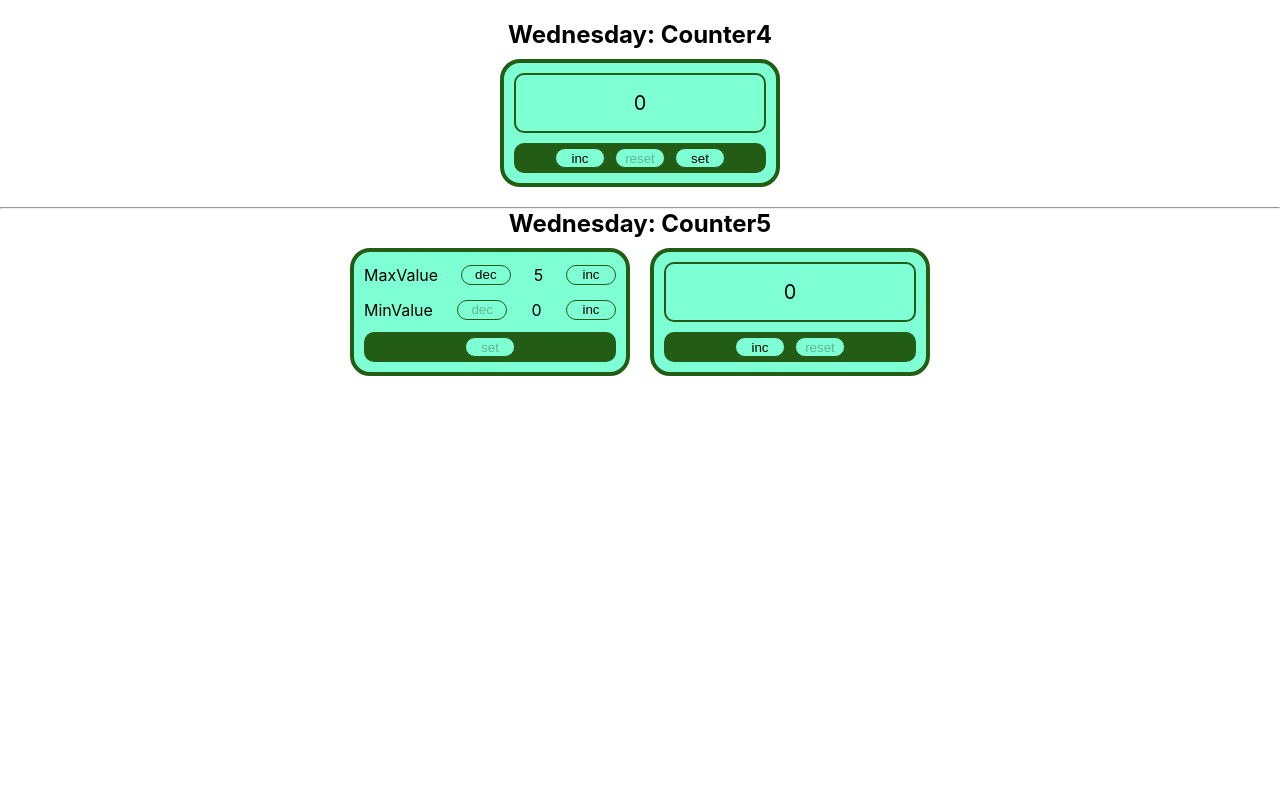
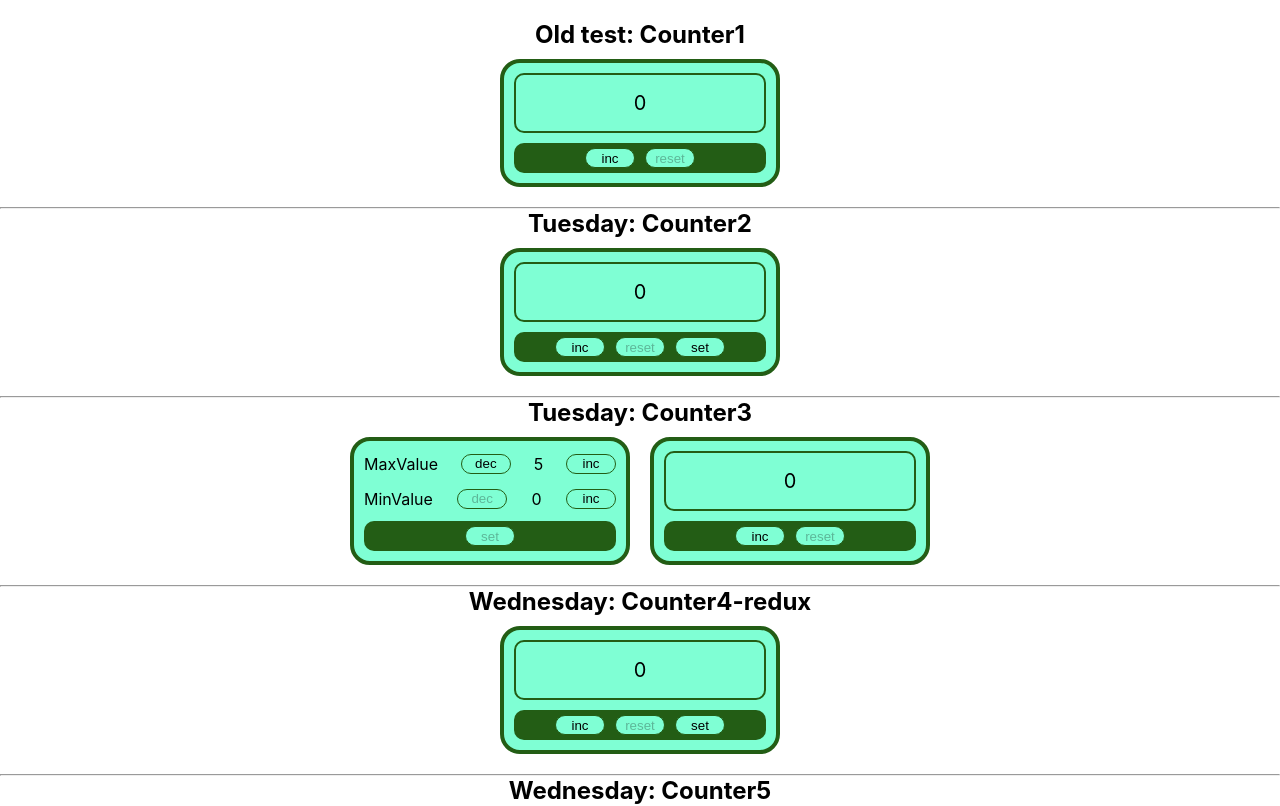
Before and after one commit to mabar84/counter, a React (Create React App) app: page / in a window 1280 px wide. Shown: the top 806 px of the page. Built offline with nearby package versions, Linux system fonts and the light colour scheme.

Commit message:
Counter4 with redux finished

```diff
--- a/src/App.tsx
+++ b/src/App.tsx
@@ -10,9 +10,9 @@ const App = () => {
 
     return (
         <div className="App">
-            {/*<Counter1/>*/}
-            {/*<Counter2/>*/}
-            {/*<Counter3/>*/}
+            <Counter1/>
+            <Counter2/>
+            <Counter3/>
             <Counter4/>
             <Counter5/>
             {/*<LocalStoragePractic/>*/}
--- a/src/components/counters/Counter4-redux.tsx
+++ b/src/components/counters/Counter4-redux.tsx
@@ -1,54 +1,62 @@
-import React, {useEffect, useState} from 'react';
+import React, {useEffect} from 'react';
 import {Button} from '../buttons/Button';
 import {Wrapper} from '../wrappers/Wrapper';
 import {ToSetValue} from '../to-set-value/ToSetValue';
 import Screen from '../screen/Screen';
+import {useDispatch, useSelector} from 'react-redux';
+import {AppRootStateType} from '../../state/store';
+import {
+    setErrorAC,
+    setErrorMinMaxAC,
+    setHideSetAC,
+    setMaxValueAC,
+    setMinValueAC,
+    setValueAC
+} from '../../state/couner4-reducer';
 
 export const Counter4 = () => {
 
-    const [minValue, setMinValue] = useState(0)
-    const [maxValue, setMaxValue] = useState(5)
-    const [value, setValue] = useState(minValue)
-    const [error, setError] = useState(false)
-    const [errorMinMax, setErrorMinMax] = useState(false)
+    const dispatch = useDispatch()
 
-    const [hideSet, setHideSet] = useState(true)
-
+    let minValue = useSelector<AppRootStateType, number>(state => state.counter4.minValue)
+    let maxValue = useSelector<AppRootStateType, number>(state => state.counter4.maxValue)
+    let value = useSelector<AppRootStateType, number>(state => state.counter4.value)
+    let error = useSelector<AppRootStateType, boolean>(state => state.counter4.error)
+    let errorMinMax = useSelector<AppRootStateType, boolean>(state => state.counter4.errorMinMax)
+    let hideSet = useSelector<AppRootStateType, boolean>(state => state.counter4.hideSet)
 
     useEffect(() => {
-        const minValue = localStorage.getItem('minValue')
-        const maxValue = localStorage.getItem('maxValue')
-
-        minValue && setMinValue(JSON.parse(minValue))
-        maxValue && setMaxValue(JSON.parse(maxValue))
-        minValue && setValue(JSON.parse(minValue))
-
+        dispatch(setValueAC(minValue))
+        const minValueLS = localStorage.getItem('minValue')
+        const maxValueLS = localStorage.getItem('maxValue')
+        minValueLS && dispatch(setMinValueAC(JSON.parse(minValueLS)))
+        maxValueLS && dispatch(setMaxValueAC(JSON.parse(maxValueLS)))
+        minValueLS && dispatch(setValueAC(JSON.parse(minValueLS)))
     }, [])
 
     useEffect(() => {
-        setError(value >= maxValue)
-        setErrorMinMax(minValue === maxValue)
+        dispatch(setErrorAC(value >= maxValue))
+        dispatch(setErrorMinMaxAC(minValue === maxValue))
     }, [value, minValue, maxValue])
 
     const increment = () => {
-        value < maxValue && setValue((value) => value + 1)
+        value < maxValue && dispatch(setValueAC(value + 1))
     }
 
-    const reset = () => {
-        setValue(minValue)
-    }
+    const reset = () => dispatch(setValueAC(minValue))
+
     const switchSettings = () => {
-        setHideSet(!hideSet)
-        setValue(minValue)
+        dispatch(setHideSetAC(!hideSet))
+        dispatch(setValueAC(minValue))
     }
     const saveSettings = () => {
-        setHideSet(!hideSet)
+        dispatch(setHideSetAC(!hideSet))
+        dispatch(setValueAC(minValue))
         localStorage.setItem('minValue', JSON.stringify(minValue))
         localStorage.setItem('maxValue', JSON.stringify(maxValue))
-        setValue(minValue)
     }
     return <>
-        <h2>Wednesday: Counter4</h2>
+        <h2>Wednesday: Counter4-redux</h2>
         {hideSet ?
             <div className={`counter ${error ? 'limit' : ''}`}>
                 <Screen>
@@ -63,10 +71,8 @@ export const Counter4 = () => {
                 </Wrapper>
             </div>
             : <div className={`counter ${errorMinMax ? 'limit' : ''}`}>
-                <ToSetValue minValue={minValue} maxValue={maxValue} title={'MaxValue'} value={maxValue}
-                            setValue={setMaxValue}/>
-                <ToSetValue minValue={minValue} maxValue={maxValue} title={'MinValue'} value={minValue}
-                            setValue={setMinValue}/>
+                <ToSetValue minValue={minValue} maxValue={maxValue} title={'MaxValue'} value={maxValue}/>
+                <ToSetValue minValue={minValue} maxValue={maxValue} title={'MinValue'} value={minValue}/>
                 <Wrapper>
                     <Button disabled={errorMinMax} onClick={saveSettings} name={'set'}/>
                 </Wrapper>
--- a/src/components/to-set-value/ToSetValue.tsx
+++ b/src/components/to-set-value/ToSetValue.tsx
@@ -1,23 +1,35 @@
 import React from 'react';
 import {Button} from '../buttons/Button';
+import {useDispatch} from 'react-redux';
+import {setMaxValueAC, setMinValueAC} from '../../state/couner4-reducer';
 
 type ToSetValuePropsType = {
     value: number
     minValue: number
     maxValue: number
     title: string
-    setValue: (value: number) => void
+    setValue?: (value: number) => void
 }
 
 export const ToSetValue: React.FC<ToSetValuePropsType> = (props) => {
 
     const {title, minValue, maxValue, value} = props
+    const dispatch = useDispatch()
 
     const dec = () => {
-        props.setValue(value - 1)
+        console.log('dec', value)
+        title === 'MinValue'
+            ? dispatch(setMinValueAC(value - 1))
+            : dispatch(setMaxValueAC(value - 1))
+
+        props.setValue && props.setValue(value - 1)
     }
     const inc = () => {
-        props.setValue(value + 1)
+        title === 'MinValue'
+            ? dispatch(setMinValueAC(value + 1))
+            : dispatch(setMaxValueAC(value + 1))
+
+        props.setValue && props.setValue(value + 1)
     }
     return (
         <div className={'toSetValue'}>
--- a/src/index.tsx
+++ b/src/index.tsx
@@ -4,8 +4,13 @@ import './index.css';
 import App from './App';
 import reportWebVitals from './reportWebVitals';
 import {createRoot} from 'react-dom/client';
+import {Provider} from 'react-redux';
+import {store} from './state/store';
 
 const root = createRoot(document.getElementById('root') as HTMLElement);
-root.render(<App/>);
-
+root.render(
+    <Provider store={store}>
+        <App/>
+    </Provider>
+);
 reportWebVitals();
--- /dev/null
+++ b/src/state/couner4-reducer.ts
@@ -0,0 +1,57 @@
+const initialState: StateType = {
+    minValue: 0,
+    maxValue: 5,
+    value: 0,
+    error: false,
+    errorMinMax: false,
+    hideSet: true
+}
+
+export const counter4Reducer = (state: StateType = initialState, action: ActionsType) => {
+    switch (action.type) {
+        case 'SET-MIN-VALUE': {
+            return {...state, minValue: action.value}
+        }
+        case 'SET-MAX-VALUE': {
+            return {...state, maxValue: action.value}
+        }
+        case 'SET-VALUE': {
+            return {...state, value: action.value}
+        }
+        case 'SET-ERROR': {
+            return {...state, error: action.value}
+        }
+        case 'SET-ERROR-MIN-MAX': {
+            return {...state, errorMinMax: action.value}
+        }
+        case 'SET-HIDE-SET': {
+            return {...state, hideSet: action.value}
+        }
+        default:
+            return state
+    }
+}
+
+export type StateType = {
+    minValue: number
+    maxValue: number
+    value: number
+    error: boolean
+    errorMinMax: boolean
+    hideSet: boolean
+}
+
+type ActionsType =
+    | ReturnType<typeof setMinValueAC>
+    | ReturnType<typeof setMaxValueAC>
+    | ReturnType<typeof setValueAC>
+    | ReturnType<typeof setErrorAC>
+    | ReturnType<typeof setErrorMinMaxAC>
+    | ReturnType<typeof setHideSetAC>
+
+export const setMinValueAC = (value: number) => ({type: 'SET-MIN-VALUE' as const, value})
+export const setMaxValueAC = (value: number) => ({type: 'SET-MAX-VALUE' as const, value})
+export const setValueAC = (value: number) => ({type: 'SET-VALUE' as const, value})
+export const setErrorAC = (value: boolean) => ({type: 'SET-ERROR' as const, value})
+export const setErrorMinMaxAC = (value: boolean) => ({type: 'SET-ERROR-MIN-MAX' as const, value})
+export const setHideSetAC = (value: boolean) => ({type: 'SET-HIDE-SET' as const, value})
--- /dev/null
+++ b/src/state/store.ts
@@ -0,0 +1,11 @@
+import {counter4Reducer} from './couner4-reducer';
+import {combineReducers, createStore} from 'redux'
+
+// const rootReducer = combineReducers(counter4Reducer)
+
+const rootReducer = combineReducers({
+    counter4: counter4Reducer
+})
+
+export const store = createStore(rootReducer)
+export type AppRootStateType = ReturnType<typeof rootReducer>
```
